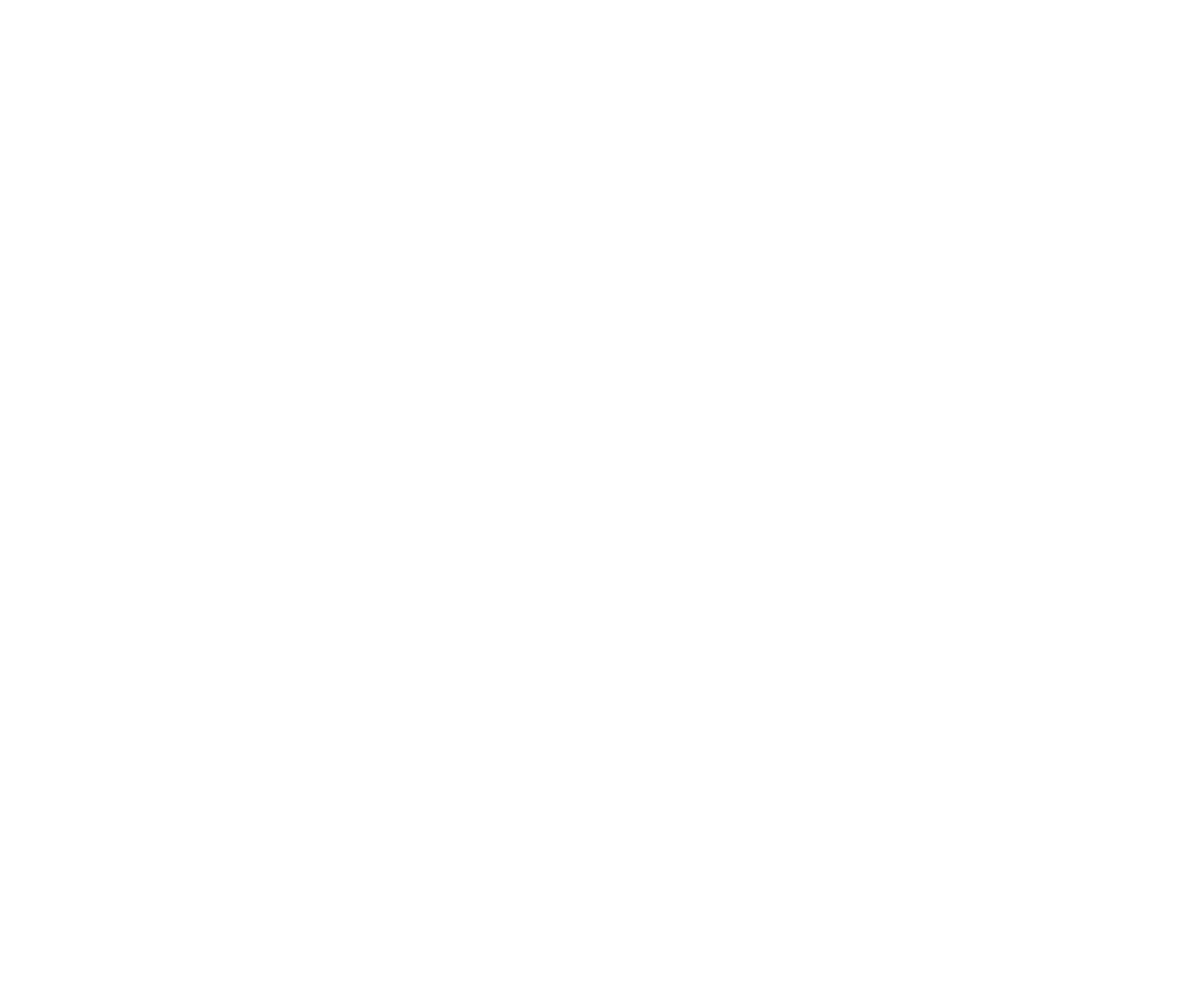
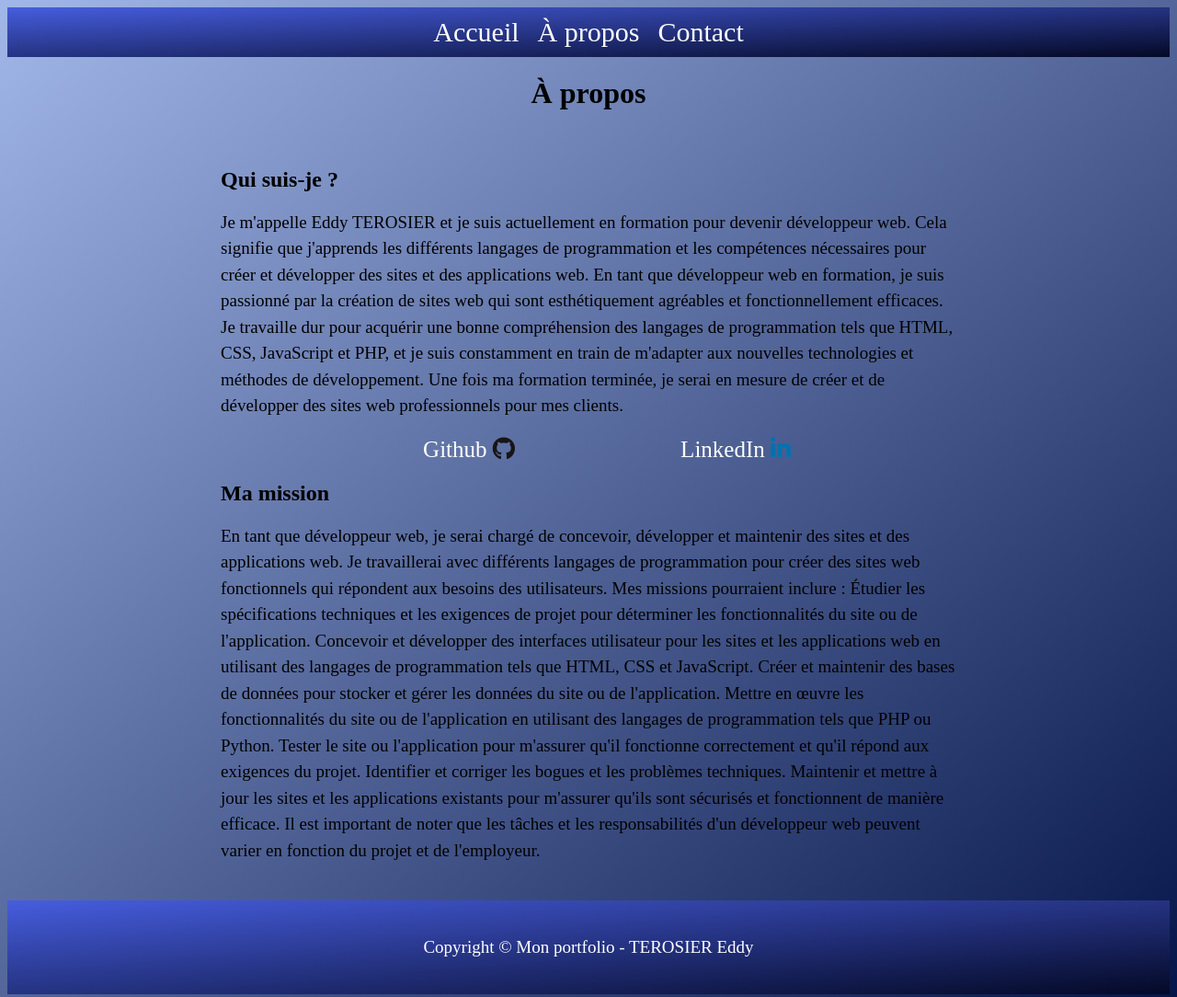
Before and after one commit to EddyTerosier/Portfolio, a website: page apropos.html in a window 1280 px wide. Shown: the top 1084 px of the page at 92% size. Before the commit the page ends 800 px from the top, so only its background shows below. Drawn offline with Linux system fonts and the light colour scheme.

Commit message:
Changement mineur

```diff
--- a/apropos.html
+++ b/apropos.html
@@ -0,0 +1,59 @@
+<!DOCTYPE html>
+<html lang="fr">
+<head>
+    <meta charset="UTF-8">
+    <meta http-equiv="X-UA-Compatible" content="IE=edge">
+    <meta name="viewport" content="width=device-width, initial-scale=1.0">
+    <link rel="stylesheet" href="style.css">
+    <link rel="stylesheet" href="style2.css">
+    <link rel="stylesheet" href="https://cdnjs.cloudflare.com/ajax/libs/font-awesome/6.2.1/css/all.min.css">
+    <script defer src="script.js"></script>
+    <title>Mon Portfolio</title>
+</head>
+<body>
+    <nav>
+        <div id="menu-hamburger">
+            <input type="checkbox" />
+            <span></span>
+            <span></span>
+            <span></span>
+          </div>
+        <ul id="menu">
+          <li><a href="index.html">Accueil</a></li>
+          <li><a href="apropos.html">À propos</a></li>
+          <li><a href="contact.html">Contact</a></li>
+        </ul>
+      </nav>
+      <main>
+        <h1>À propos</h1>
+  <div class="container">
+    <div class="about-section">
+      <h2>Qui suis-je ?</h2>
+      <p>Je m'appelle Eddy TEROSIER et je suis actuellement en formation pour devenir développeur web. Cela signifie que j'apprends les différents langages de programmation et les compétences nécessaires pour créer et développer des sites et des applications web. En tant que développeur web en formation, je suis passionné par la création de sites web qui sont esthétiquement agréables et fonctionnellement efficaces. Je travaille dur pour acquérir une bonne compréhension des langages de programmation tels que HTML, CSS, JavaScript et PHP, et je suis constamment en train de m'adapter aux nouvelles technologies et méthodes de développement. Une fois ma formation terminée, je serai en mesure de créer et de développer des sites web professionnels pour mes clients.</p>
+      <ul>
+        <li><a href="https://github.com/EddyTerosier">Github <i class="fa-brands fa-github"></i></a></li>
+        <li><a href="https://www.linkedin.com/in/eddy-terosier-65a05b258/">LinkedIn <i class="fa-brands fa-linkedin-in"></i></a></li>
+      </ul>
+    </div>
+    <div class="mission-section">
+      <h2>Ma mission</h2>
+      <p>En tant que développeur web, je serai chargé de concevoir, développer et maintenir des sites et des applications web. Je travaillerai avec différents langages de programmation pour créer des sites web fonctionnels qui répondent aux besoins des utilisateurs. Mes missions pourraient inclure :
+
+        Étudier les spécifications techniques et les exigences de projet pour déterminer les fonctionnalités du site ou de l'application.
+        Concevoir et développer des interfaces utilisateur pour les sites et les applications web en utilisant des langages de programmation tels que HTML, CSS et JavaScript.
+        Créer et maintenir des bases de données pour stocker et gérer les données du site ou de l'application.
+        Mettre en œuvre les fonctionnalités du site ou de l'application en utilisant des langages de programmation tels que PHP ou Python.
+        Tester le site ou l'application pour m'assurer qu'il fonctionne correctement et qu'il répond aux exigences du projet.
+        Identifier et corriger les bogues et les problèmes techniques.
+        Maintenir et mettre à jour les sites et les applications existants pour m'assurer qu'ils sont sécurisés et fonctionnent de manière efficace.
+        Il est important de noter que les tâches et les responsabilités d'un développeur web peuvent varier en fonction du projet et de l'employeur.</p>
+    </div>
+  </div>
+      </main>
+      <footer>
+        <div class="container">
+          <p class="text-center">Copyright &copy; Mon portfolio - TEROSIER Eddy</p>
+        </div>
+      </footer>
+</body>
+</html>
--- /dev/null
+++ b/style2.css
@@ -0,0 +1,48 @@
+ .container {
+    max-width: 800px;
+    margin: 0 auto;
+    padding: 20px;
+  }
+
+  .about-section, .mission-section {
+    margin-bottom: 20px;
+  }
+
+  .about-section h2, .mission-section h2 {
+    font-size: 24px;
+    margin-bottom: 10px;
+  }
+
+  .about-section p, .mission-section p {
+    font-size: 16px;
+    line-height: 1.5;
+  }
+
+  h1 {
+    text-align: center;
+  }
+  .container a {
+    text-decoration: none;
+    color: #fff;
+    font-size: 25px;
+  }
+  .container a:hover {
+    color: grey;
+    opacity: 0.6;
+  }
+  .container p {
+    font-size: 19px;
+  }
+  .container .fa-github {
+    color: #171515;
+  }
+  .container .fa-linkedin-in {
+    color: #0072b1;
+  }
+  .container li {
+    list-style-type: none;
+  }
+  .container ul {
+    display: flex;
+    justify-content: space-evenly;
+  }
```
Also changed, not shown: contact.html (+33 -0 lines), index.html (+3 -3 lines), package.json (added, +19 -0 lines), 1 other file.
